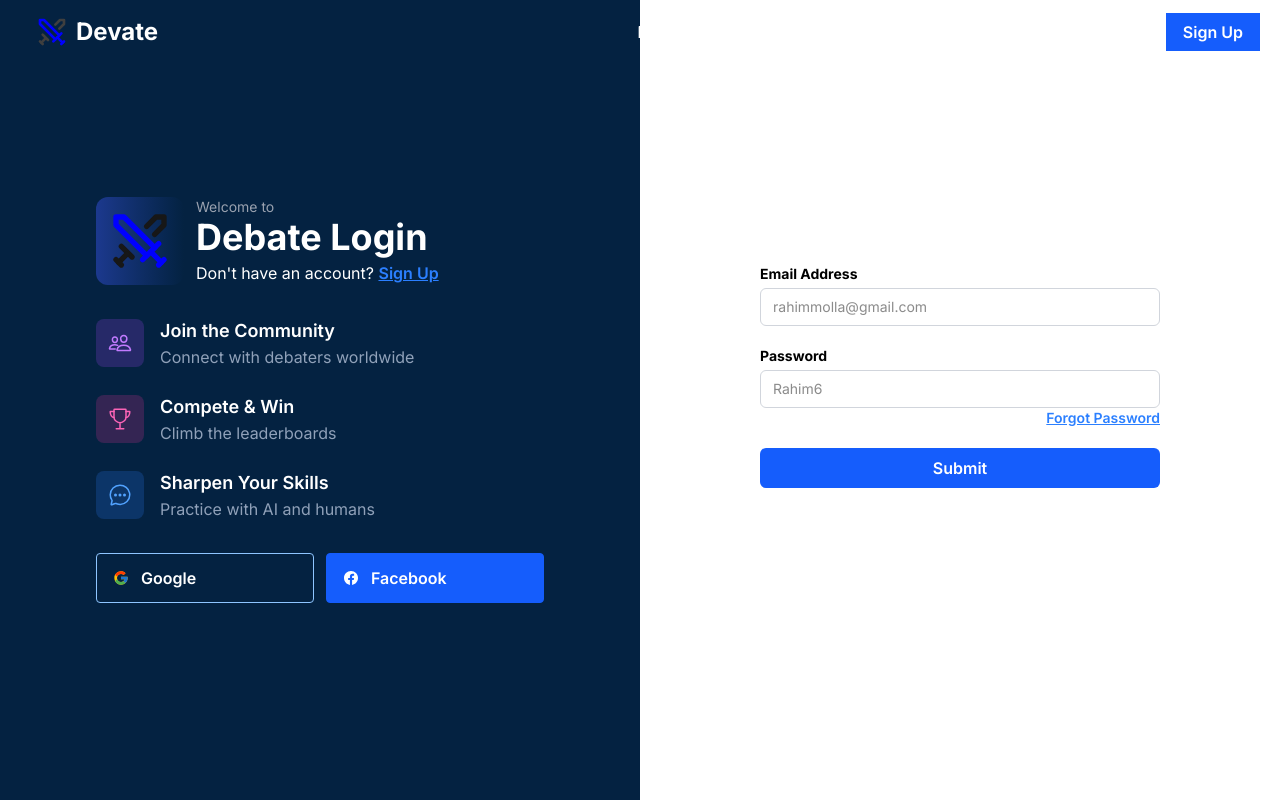
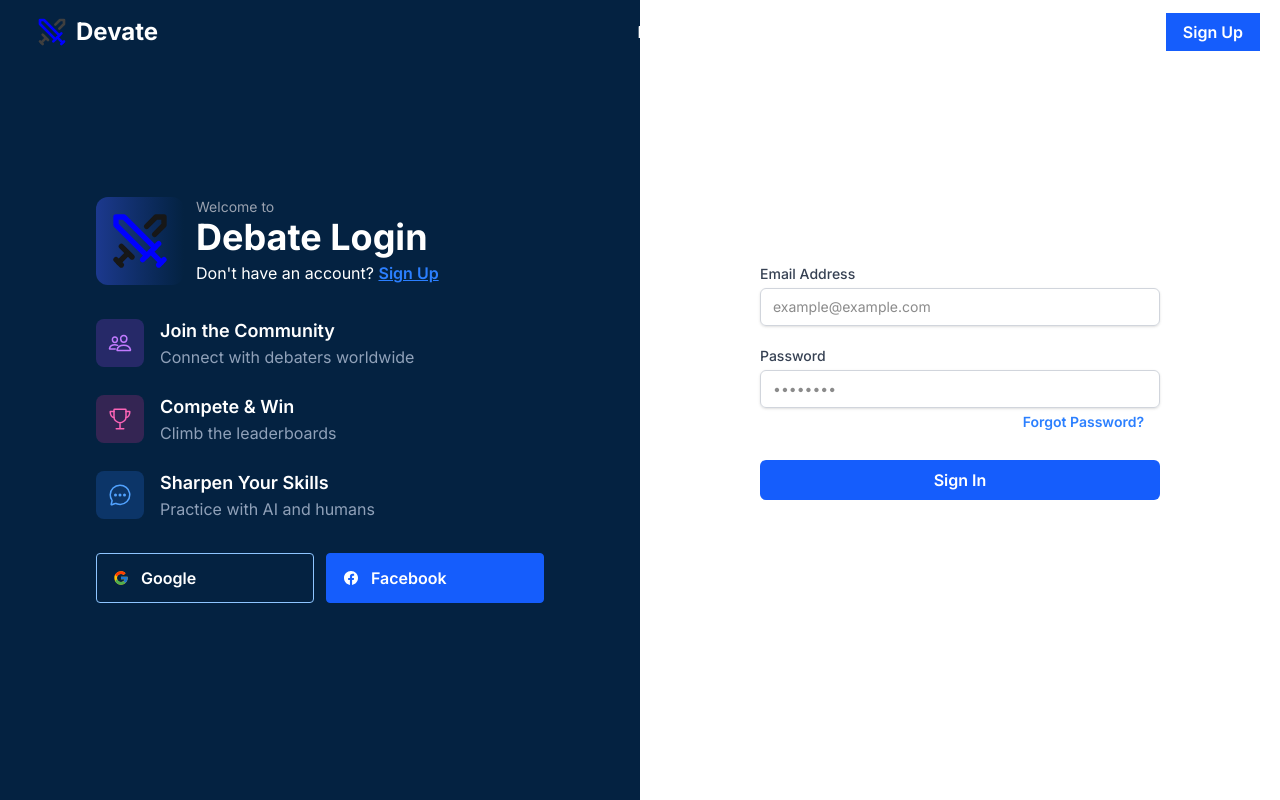
Before and after one commit to SayhanA/devate, a Next.js app: page /login in a window 1280 px wide. Shown: the top 800 px of the page. Built offline with nearby package versions, Linux system fonts and the light colour scheme; no server answers.

Commit message:
Next-auth credential login added with external node.js server

```diff
--- a/src/auth.js
+++ b/src/auth.js
@@ -1,10 +1,53 @@
 import NextAuth from "next-auth";
+import Credentials from "next-auth/providers/credentials";
 import Facebook from "next-auth/providers/facebook";
-import GitHub from "next-auth/providers/github";
 import Google from "next-auth/providers/google";
 
 export const { auth, handlers, signIn, signOut } = NextAuth({
-  providers: [GitHub, Google, Facebook],
+  providers: [
+    Google(),
+    Facebook(),
+    Credentials({
+      credentials: {
+        email: { label: "Email", type: "email" },
+        password: { label: "Password", type: "password" },
+      },
+      authorize: async (credentials) => {
+        try {
+          const res = await fetch(
+            "http://localhost:5000/api/v1/en/auth/login",
+            {
+              method: "POST",
+              headers: {
+                "Content-Type": "application/json",
+              },
+              body: JSON.stringify({
+                email: credentials.email,
+                password: credentials.password,
+              }),
+            }
+          );
+
+          const data = await res.json();
+          if (!res.ok || !data?.user) {
+            throw new Error(data?.message || "Login failed");
+          }
+
+          return {
+            id: data.user._id,
+            name: data.user.name,
+            email: data.user.email,
+            image: data.user.profilePicture,
+            role: data.user.role,
+            accessToken: data.token,
+          };
+        } catch (err) {
+          console.error("Login error:", err);
+          return null;
+        }
+      },
+    }),
+  ],
   pages: {
     signIn: "/login",
   },
@@ -12,5 +55,13 @@ export const { auth, handlers, signIn, signOut } = NextAuth({
     authorized({ auth, request }) {
       return !!auth?.user;
     },
+    async jwt({ token, user }) {
+      if (user) token.user = user;
+      return token;
+    },
+    async session({ session, token }) {
+      if (token?.user) session.user = token.user;
+      return session;
+    },
   },
 });
--- a/src/components/molicuses/LoginForm.jsx
+++ b/src/components/molicuses/LoginForm.jsx
@@ -2,82 +2,117 @@
 
 import { ErrorMessage, Field, Form, Formik } from "formik";
 import * as Yup from "yup";
+import { useState } from "react";
+import { signIn } from "next-auth/react";
+import { useRouter } from "next/navigation";
 import CustomLink from "../atoms/CustomLink";
 
-export const LoginForm = () => {
-  return (
-    <div className="max-w-md mx-auto mt-10 p-6 bg-white rounded-lg">
-      <Formik
-        initialValues={{
-          email: "",
-          password: "",
-        }}
-        validationSchema={Yup.object({
+const validationSchema = Yup.object({
   email: Yup.string()
     .email("Invalid email address")
-            .required("Required"),
+    .required("Email is required"),
   password: Yup.string()
     .min(6, "Must be at least 6 characters")
-            .required("Required"),
-        })}
-        onSubmit={(values, { setSubmitting }) => {
-          setTimeout(() => {
-            alert(JSON.stringify(values, null, 2));
+    .required("Password is required"),
+});
+
+export const LoginForm = () => {
+  const router = useRouter();
+  const [errorMessage, setErrorMessage] = useState("");
+
+  const handleSubmit = async (values, { setSubmitting }) => {
+    setErrorMessage("");
+
+    const res = await signIn("credentials", {
+      redirect: false,
+      email: values.email,
+      password: values.password,
+    });
+
+    if (res?.error) {
+      setErrorMessage("Invalid email or password");
+    } else {
+      router.push("/");
+    }
+
     setSubmitting(false);
-          }, 400);
-        }}
+  };
+
+  return (
+    <div className="max-w-md mx-auto mt-10 p-6">
+      <Formik
+        initialValues={{ email: "", password: "" }}
+        validationSchema={validationSchema}
+        onSubmit={handleSubmit}
       >
+        {({ isSubmitting }) => (
           <Form className="space-y-5">
             {/* Email */}
             <div>
-            <label htmlFor="email" className="block text-sm text-tp font-bold">
+              <label
+                htmlFor="email"
+                className="block text-sm font-medium text-gray-700"
+              >
                 Email Address
               </label>
               <Field
+                id="email"
                 name="email"
                 type="email"
-              id="email"
-              className="mt-1 w-full border border-gray-300 rounded-md px-3 py-2 text-sm focus:outline-none focus:ring-2 focus:ring-blue-500"
-              placeholder="rahimmolla@gmail.com"
+                className="mt-1 block w-full px-3 py-2 border border-gray-300 rounded-md shadow-sm text-sm focus:outline-none focus:ring-2 focus:ring-blue-500"
+                placeholder="example@example.com"
               />
-            <ErrorMessage name="email">
-              {(msg) => <div className="text-red-500 text-sm mt-1">{msg}</div>}
-            </ErrorMessage>
+              <ErrorMessage
+                name="email"
+                component="div"
+                className="text-red-500 text-sm mt-1"
+              />
             </div>
 
             {/* Password */}
             <div>
               <label
                 htmlFor="password"
-              className="block text-sm text-tp font-bold"
+                className="block text-sm font-medium text-gray-700"
               >
                 Password
               </label>
               <Field
+                id="password"
                 name="password"
                 type="password"
-              id="password"
-              className="mt-1 w-full border border-gray-300 rounded-md px-3 py-2 text-sm focus:outline-none focus:ring-2 focus:ring-blue-500"
-              placeholder="Rahim6"
+                className="mt-1 block w-full px-3 py-2 border border-gray-300 rounded-md shadow-sm text-sm focus:outline-none focus:ring-2 focus:ring-blue-500"
+                placeholder="••••••••"
               />
-            <ErrorMessage name="password">
-              {(msg) => <div className="text-red-500 text-sm mt-1">{msg}</div>}
-            </ErrorMessage>
+              <ErrorMessage
+                name="password"
+                component="div"
+                className="text-red-500 text-sm mt-1"
+              />
               <CustomLink
                 href="/forgot-password"
-              className="p-0 block text-right border-0 text-sm text-blue-500 underline"
+                className="block text-right text-sm text-blue-500 mt-1 hover:underline border-0 pt-0"
               >
-              Forgot Password
+                Forgot Password?
               </CustomLink>
             </div>
 
+            {/* Error message */}
+            {errorMessage && (
+              <div className="text-red-500 text-sm text-center">
+                {errorMessage}
+              </div>
+            )}
+
             <button
               type="submit"
-            className="w-full bg-blue-600 text-white font-semibold py-2 px-4 rounded-md hover:bg-blue-700 transition"
+              disabled={isSubmitting}
+              className="w-full bg-blue-600 text-white font-semibold py-2 px-4 rounded-md hover:bg-blue-700 transition disabled:opacity-50"
             >
-            Submit
+              {isSubmitting ? "Logging in..." : "Sign In"}
             </button>
           </Form>
+        )}
       </Formik>
     </div>
   );
```
Lines whose indentation alone changed are shown as unchanged.
